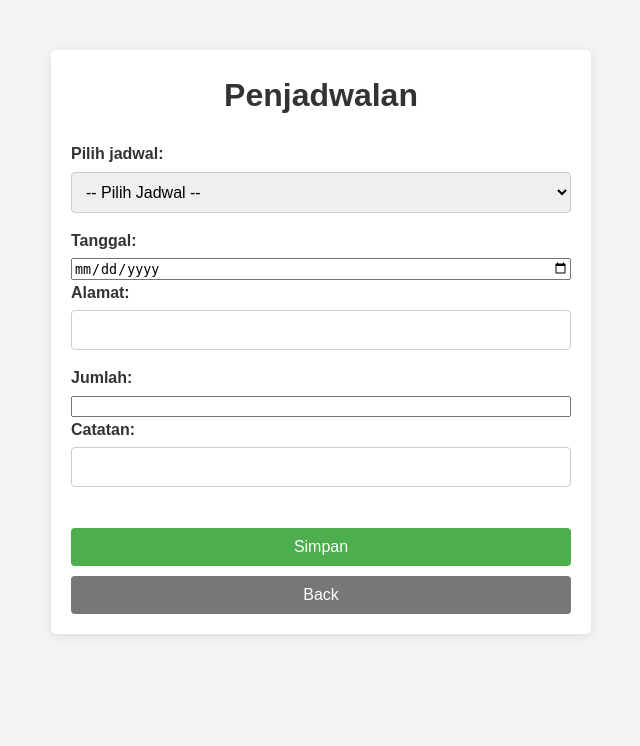
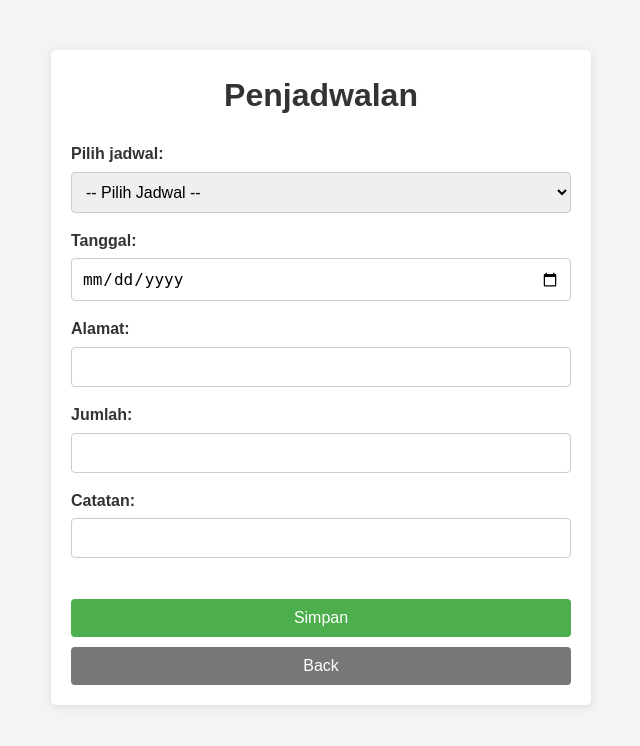
Before and after one commit to auraluthfia/lingkungan_Auraluthfia, a PHP site: page /SIJAUKL/user/penjadwalan/index.php in a window 1280 px wide. Shown: the top 746 px of the page, without its empty margins (319-959 px from the left). Run offline with PHP 8.4, Linux system fonts and the light colour scheme; a user stored in the database is signed in; data comes from the database, SQL or seed files in the repository.

Commit message:
projek ukl gitub

```diff
--- a/user/penjadwalan/penjadwalan.css
+++ b/user/penjadwalan/penjadwalan.css
@@ -46,7 +46,14 @@ input[type="text"] {
     border-radius: 4px;
     font-size: 16px;
 }
-input[type="text"] {
+input[type="number"] {
+    padding: 10px;
+    margin-bottom: 15px;
+    border: 1px solid #ccc;
+    border-radius: 4px;
+    font-size: 16px;
+}
+input[type="date"] {
     padding: 10px;
     margin-bottom: 15px;
     border: 1px solid #ccc;
--- a/user/transaksi/index.php
+++ b/user/transaksi/index.php
@@ -21,7 +21,7 @@ $ID = $userData['ID'];
 if (isset($_GET['id'])) {
     $IDproduk = $_GET['id'];
     $query = "
-        SELECT produk.IDproduk, produk.nama_produk, produk.harga, produk.gambar
+        SELECT produk.IDproduk, produk.nama_produk, produk.harga, produk.gambar,produk.deskripsi_produk
         FROM produk
         WHERE produk.IDproduk = '$IDproduk'
     ";
@@ -67,8 +67,8 @@ if (isset($_GET['id'])) {
     <h2><?php echo $row['nama_produk']; ?></h2>
   <center><img src="/SIJAUKL/admin/produk/gambar/<?php echo $row['gambar']; ?>" alt="<?php echo $row['nama_produk']; ?>"> </center>
     <p>Harga:<?php echo number_format($row['harga'],0,',','.'); ?></p>
+    <p>Deskripsi: <br> <?php echo $row['deskripsi_produk']; ?></p>
     <p>Email:<?php echo $userData['email']; ?></p>
-
     <form action="proses_pesan.php" method="POST">
         <input type="hidden" name="ID" value="<?php echo $ID; ?>">
         <input type="hidden" name="IDproduk" value="<?php echo $row['IDproduk']; ?>">
--- a/user/transaksi/transaksi.css
+++ b/user/transaksi/transaksi.css
@@ -139,8 +139,10 @@ header .fa-bars{
 
 .product-details p {
     font-size: 15px;
+    max-width: 500px;
     margin-bottom: 0;
     font-weight: bold;
+    color: brown;
 }
 
 form {
```
Also changed, not shown: admin/pengambilan/bukti/1749512789_Black_Holographic_Thank_You_Card.png (added), admin/pengambilan/bukti/1749512829_Black_Holographic_Thank_You_Card__1_.png (added).
